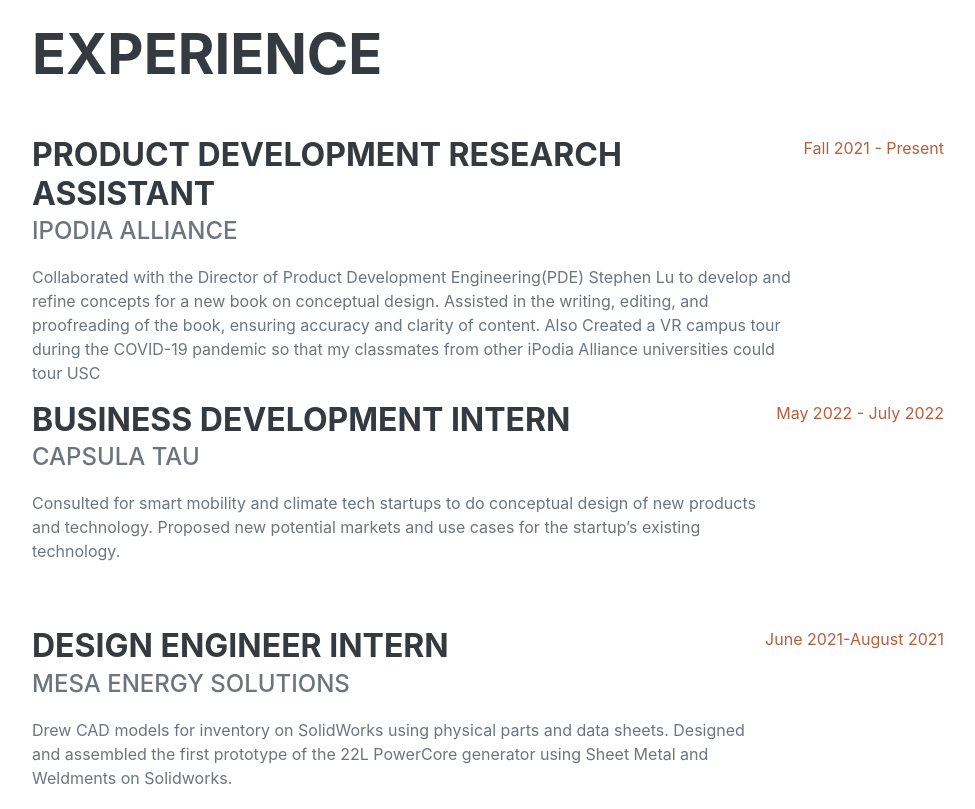
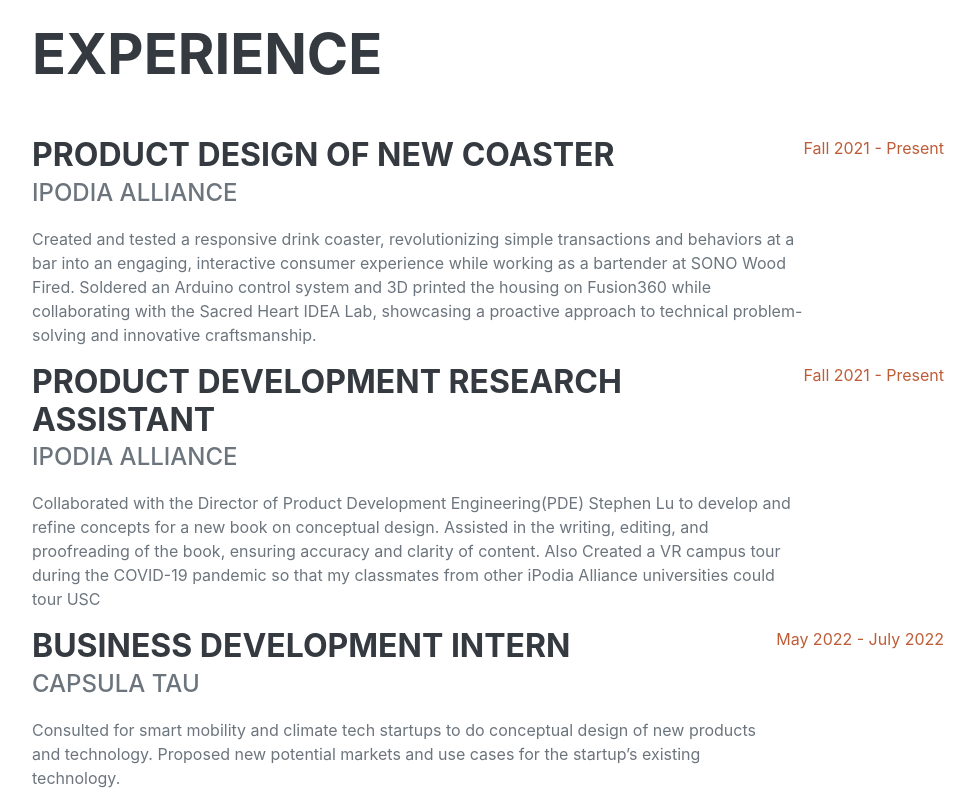
Before and after one commit to aidenwalters/aidenwalters, a plain HTML site: page index.html in a window 1280 px wide. Shown: the part 860-1669 px from the top of the page, without its empty margins (288-1263 px from the left). Drawn offline with nearby package versions, Linux system fonts and the light colour scheme; a web font is replaced by a local one.

Commit message:
Update index.html

```diff
--- a/index.html
+++ b/index.html
@@ -62,6 +62,14 @@
             <section class="resume-section" id="experience">
                 <div class="resume-section-content">
                     <h2 class="mb-5">Experience</h2>
+                    <div class="d-flex flex-column flex-md-row justify-content-between">
+                        <div class="flex-grow-1">
+                            <h3 class="mb-0">Product Design of New Coaster</h3>
+                            <div class="subheading mb-3">iPodia Alliance</div>
+                            <p>Created and tested a responsive drink coaster, revolutionizing simple transactions and behaviors at a bar into an engaging, interactive consumer experience while working as a bartender at SONO Wood Fired. Soldered an Arduino control system and 3D printed the housing on Fusion360 while collaborating with the Sacred Heart IDEA Lab, showcasing a proactive approach to technical problem-solving and innovative craftsmanship.</p>
+                        </div>
+                        <div class="flex-shrink-0"><span class="text-primary">Fall 2021 - Present</span></div>
+                    </div>
                     <div class="d-flex flex-column flex-md-row justify-content-between">
                         <div class="flex-grow-1">
                             <h3 class="mb-0">Product Development Research Assistant</h3>
@@ -148,7 +156,7 @@
                         <li>
                             <span class="fa-li"><i class="fas fa-tools"></i></span>
                             <div>
-                                <p>Friend Network: An object oriented program on pythod designed to allow the user to search for friends, add and remove friends, and see suggested friends based on existing connections. This program can also display a visual friend network graph.</p>
+                                <p>Friend Network: An object oriented program on python designed to allow the user to search for friends, add and remove friends, and see suggested friends based on existing connections. This program can also display a visual friend network graph.</p>
                                 <a href="https://github.com/aidenwalters/Friend-Network-OOP">https://github.com/aidenwalters/Friend-Network-OOP</a>
                             </div>
                             <br>
@@ -210,7 +218,7 @@
             <section class="resume-section" id="interests">
                 <div class="resume-section-content">
                     <h2 class="mb-5">Interests</h2>
-                    <p>Apart from being an engineer, I enjoy most of my time being outdoors. In the winter, I am an avid snowboarder and racketball player. During the summer I spend my time, hiking and playing golf.</p>
+                    <p>Apart from being an engineer, I enjoy most of my time being outdoors. In the winter, I am an avid snowboarder and racketball player. During the summer I spend my time hiking and playing golf.</p>
                     <p class="mb-0">When forced indoors, I like to read classic novels from The Sun Also Rises to Catch-22, I enjoy spending time with my dog, and I spend a large amount of my free time studying, recording, and performing music.</p>
                 </div>
             </section>
```
